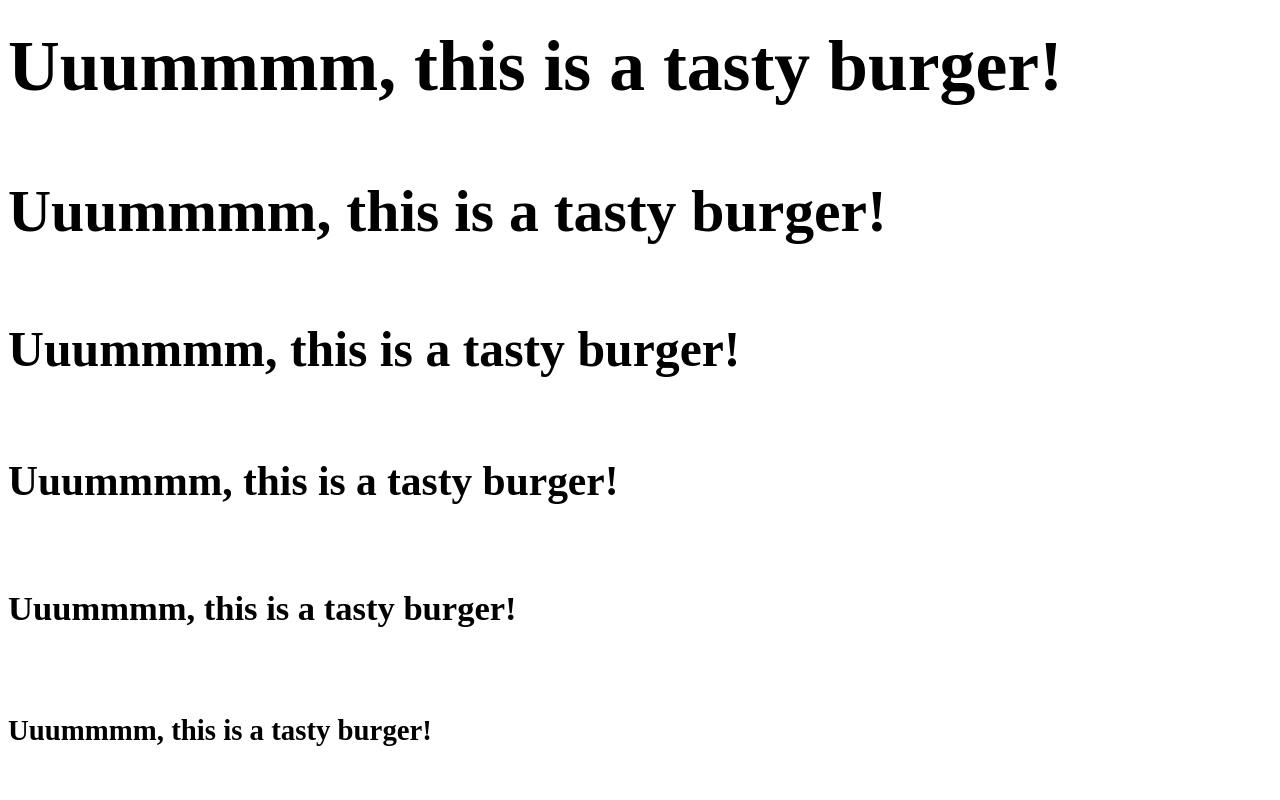
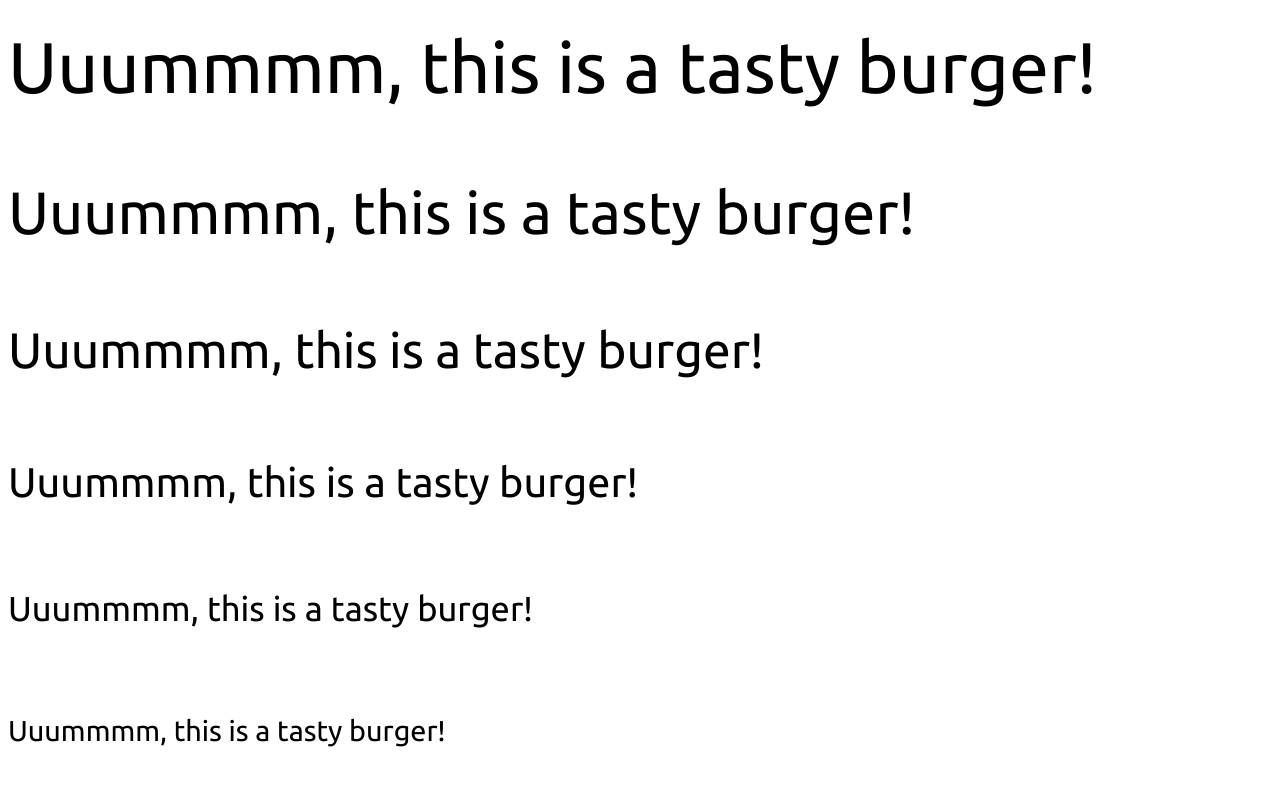
Before and after one commit to robertraichle/fluid-type-mixin, a plain HTML site: page index.html in a window 1280 px wide. Shown: the top 800 px of the page. Drawn offline with Linux system fonts and the light colour scheme.

Commit message:
Edit read.me

```diff
--- a/assets/scss/mixin.scss
+++ b/assets/scss/mixin.scss
@@ -4,6 +4,7 @@
 // You can use values from http://type-scale.com/
 // Or random; values :)
 
+// Basic Settings
 $fontSize-min:      16px;
 $fontSize-max:      24px;
 $lineHeight-base:   1.5;
@@ -23,6 +24,9 @@ $scale4:          $scaleFactor * $scaleFactor * $scaleFactor * $scaleFactor;
 $scale3:          $scaleFactor * $scaleFactor * $scaleFactor;
 $scale2:          $scaleFactor * $scaleFactor;
 $scale1:          $scaleFactor;
+
+// Import any fonts
+@import url('https://fonts.googleapis.com/css?family=Ubuntu:400,400i,700,700i');
 
 
 /*----------------------------------------------------------------------
@@ -64,7 +68,8 @@ html {
 body {
     font-size: 18px;
     line-height: 1.8;
-    font-weight: 400
+    font-weight: 400;
+    font-family: 'Ubuntu', sans-serif
 }
 @media screen and (min-width:1280px) {
     body {
@@ -84,7 +89,7 @@ body {
   --------------------------------------------------*/
 
 h1,h2,h3,h4,h5,h6 {
-  font-weight: 700;
+  font-weight: 400;
   word-wrap: break-word;
   line-height: 1.2;
   margin-bottom: $baseline;
```
Also changed, not shown: assets/css/mixin.min.css, 2 other files.
